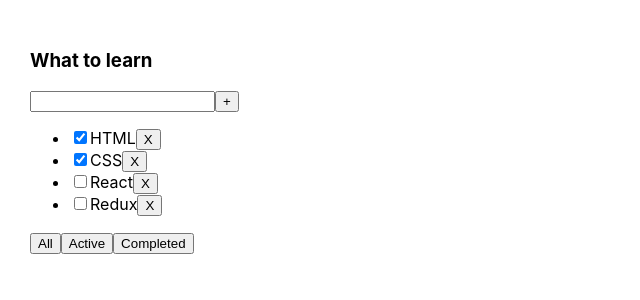
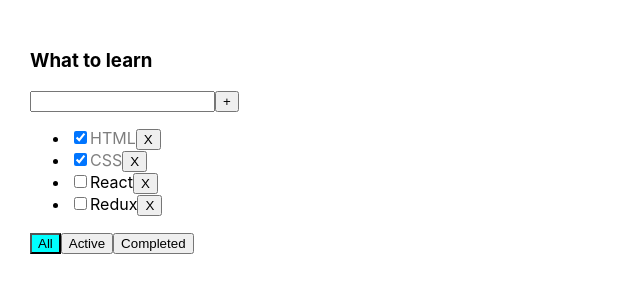
Before and after one commit to ArkadyPol/todolist, a React (Create React App) app: page / in a window 1280 px wide. Shown: the top 300 px of the page, without its empty margins (0-640 px from the left). Built offline with nearby package versions, Linux system fonts and the light colour scheme.

Commit message:
lesson 04

```diff
--- a/src/App.css
+++ b/src/App.css
@@ -6,3 +6,16 @@
 .App > div {
   margin-right: 50px;
 }
+
+.is-done {
+  opacity: 0.5;
+}
+
+.active-filter {
+  background-color: aqua;
+}
+
+.error {
+  border: 2px solid red;
+  outline: none;
+}
--- a/src/App.tsx
+++ b/src/App.tsx
@@ -40,6 +40,11 @@
     setTasks(newTasks);
   }
 
+  function changeTaskStatus(taskID: string, isDone: boolean) {
+    const updatedTasks = tasks.map(t => t.id === taskID ? {...t, isDone} : t)
+    setTasks(updatedTasks);
+  }
+
   function getFilteredTasks() {
     switch (filter) {
       case 'active':
@@ -54,8 +59,13 @@
 
   return (
       <div className="App">
-        <TodoList title={'What to learn'} tasks={getFilteredTasks()} removeTask={removeTask}
-                  changeTodoListFilter={changeTodoListFilter} addTask={addTask}/>
+        <TodoList title={'What to learn'}
+                  tasks={getFilteredTasks()}
+                  removeTask={removeTask}
+                  changeTodoListFilter={changeTodoListFilter}
+                  changeTaskStatus={changeTaskStatus}
+                  addTask={addTask}
+                  filter={filter}/>
       </div>
   );
 }
--- a/src/TodoList.tsx
+++ b/src/TodoList.tsx
@@ -4,30 +4,47 @@
 type PropsTodoListType = {
   title: string
   tasks: Array<TaskType>
+  filter: FilterValuesType
   removeTask: (taskID: string) => void
   addTask: (title: string) => void
   changeTodoListFilter: (filterValue: FilterValuesType) => void
+  changeTaskStatus: (taskID: string, isDone: boolean) => void
 }
 
 function TodoList(props: PropsTodoListType) {
+  const {filter} = props;
+
   const [title, setTitle] = useState<string>('');
+  const [error, setError] = useState<boolean>(false);
 
   const tasksJSXElements = props.tasks.map(t => {
     const removeTask = () => props.removeTask(t.id)
+    let taskClass = t.isDone ? 'is-done' : '';
     return (
-        <li>
-          <input type="checkbox" checked={t.isDone}/>
-          <span>{t.title}</span>
+        <li key={t.id}>
+          <input type="checkbox"
+                 checked={t.isDone}
+                 onChange={(e) => props.changeTaskStatus(t.id, e.currentTarget.checked)}
+          />
+          <span className={taskClass}>{t.title}</span>
           <button onClick={removeTask}>X</button>
         </li>
     )
   })
 
   const onClickAddTask = () => {
-    props.addTask(title);
+    const validatedTitle = title.trim();
+    if (validatedTitle) {
+      props.addTask(validatedTitle);
+    } else {
+      setError(true);
+    }
     setTitle('');
   };
-  const onChangeTitle = (e: ChangeEvent<HTMLInputElement>) => setTitle(e.currentTarget.value);
+  const onChangeTitle = (e: ChangeEvent<HTMLInputElement>) => {
+    setTitle(e.currentTarget.value);
+    setError(false);
+  };
   const onKeyPressAddTask = (e: KeyboardEvent<HTMLInputElement>) => {
     if (e.key === 'Enter')
       onClickAddTask()
@@ -43,16 +60,24 @@
           <input value={title}
                  onChange={onChangeTitle}
                  onKeyPress={onKeyPressAddTask}
+                 className={error ? 'error' : ''}
           />
           <button onClick={onClickAddTask}>+</button>
+          {error && <div style={{color: 'red'}}>Title is required!</div>}
         </div>
         <ul>
           {tasksJSXElements}
         </ul>
         <div>
-          <button onClick={onClickSetAllFilter}>All</button>
-          <button onClick={onClickSetActiveFilter}>Active</button>
-          <button onClick={onClickSetCompletedFilter}>Completed</button>
+          <button className={filter === 'all' ? 'active-filter' : ''}
+                  onClick={onClickSetAllFilter}>All
+          </button>
+          <button className={filter === 'active' ? 'active-filter' : ''}
+                  onClick={onClickSetActiveFilter}>Active
+          </button>
+          <button className={filter === 'completed' ? 'active-filter' : ''}
+                  onClick={onClickSetCompletedFilter}>Completed
+          </button>
         </div>
       </div>
   )
```
